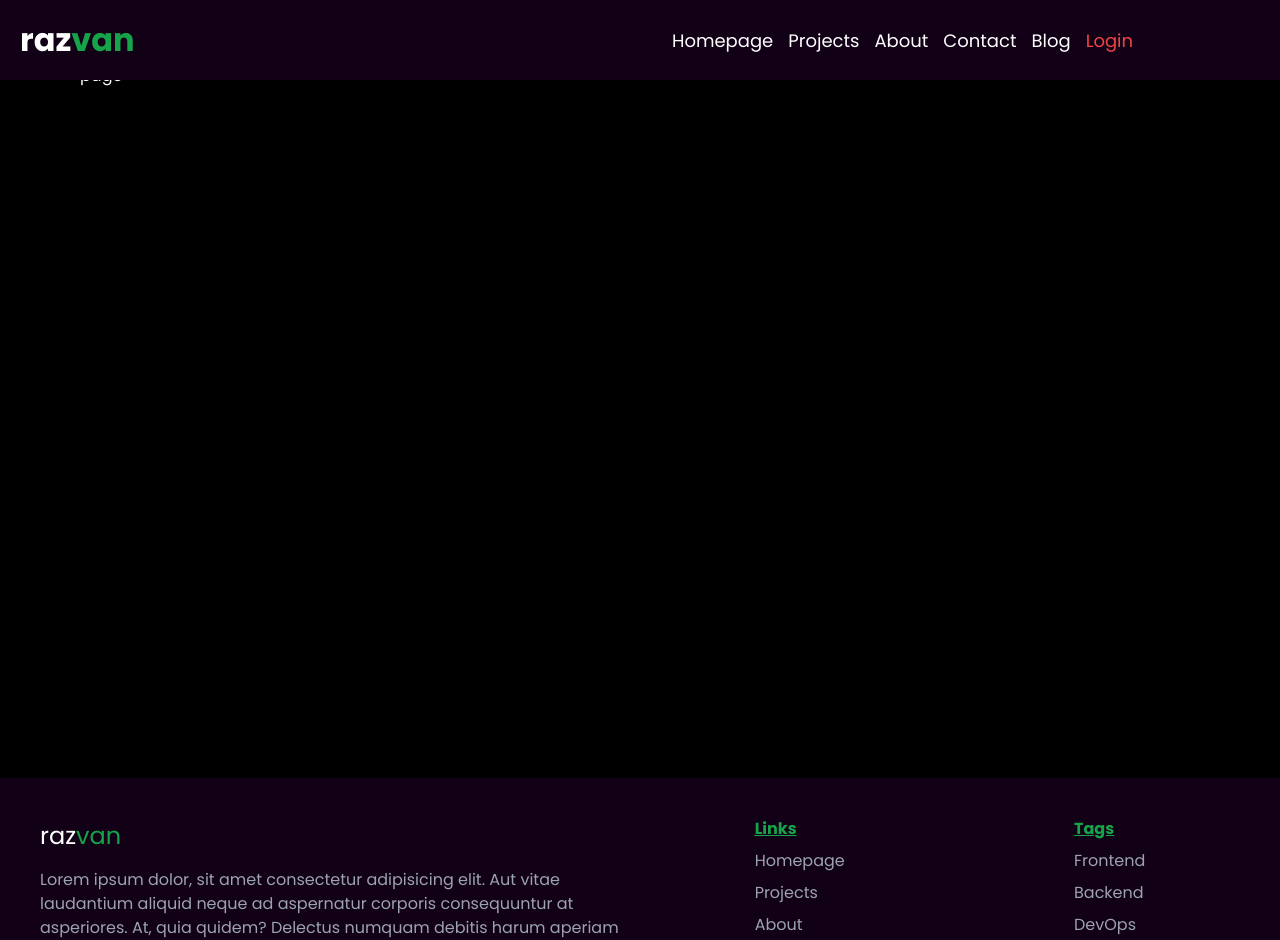
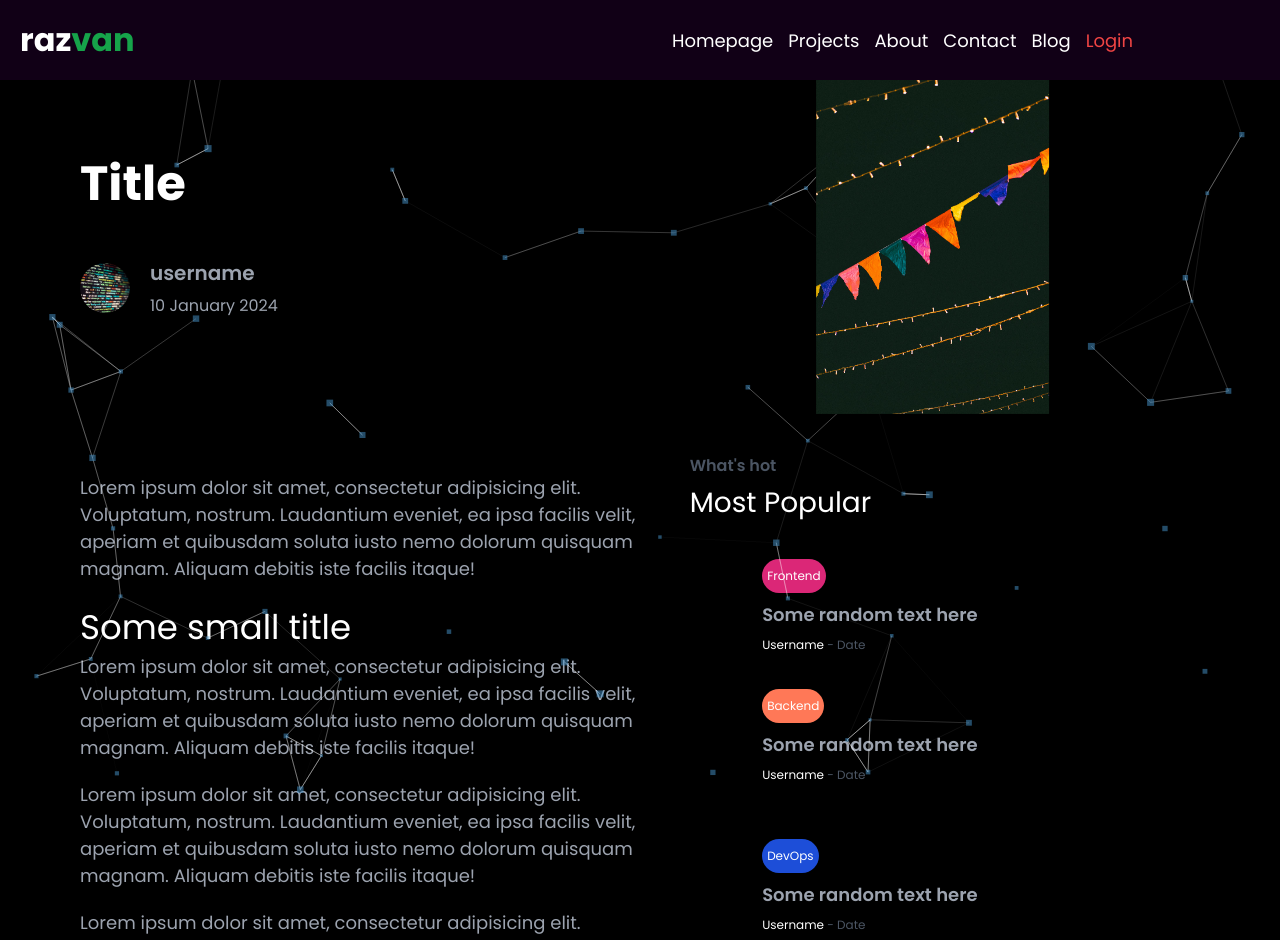
Before and after one commit to Rzvone/blogfolioc, a Next.js app: page /about in a window 1280 px wide. Shown: the top 940 px of the page. Built offline with nearby package versions, Linux system fonts and the light colour scheme.

Commit message:
added single post and comment design

```diff
--- a/src/app/[slug]/page.tsx
+++ b/src/app/[slug]/page.tsx
@@ -1,9 +1,63 @@
+'use client'
+
+import Comments from '@/components/comments/Comments'
+import Menu from '@/components/menu/Menu'
+import ParticleBlog from '@/components/particles/ParticleBlog'
+import Image from 'next/image'
 import React from 'react'
 
 const SinglePage = () => {
   return (
-    <div className='min-h-[88vh] mx-auto ml-20 mr-20 text-white mt-[8vh]'>
-        page
+    <div className='mx-auto md:mx-20 text-white mt-[8vh] select-none sm:mx-10 xs:mx-10 2xs:mx-10 3xs:mx-10'>
+      <ParticleBlog />
+      <div className='flex items-center gap-[50px] z-[10000000]'>
+        <div className='textContainer flex-1'>
+          <h1 className='text-5xl font-bold mb-[50px]'>Title</h1>
+          <div className='flex items-center gap-5'>
+            <div className=''>
+              <Image src="/images/images/code.jpg" alt="avatar" width={50} height={50} className='rounded-full object-cover w-[50px] h-[50px]' draggable={false}/>
+            </div>
+            <div className='flex flex-col gap-1.5 text-gray-400'>
+              <span className='text-[20px] font-semibold'>username</span>
+              <span className='date'>10 January 2024</span>
+            </div>
+          </div>
+        </div>
+        <div className='flex-1 relative'>
+          <Image src="/images/images/style.png" alt="" width={200} height={200} className='object-cover h-[350px] w-auto mx-auto md:block sm:hidden xs:hidden 2xs:hidden 3xs:hidden' draggable={false} />
+        </div>
+      </div>
+      <div className='flex gap-10'>
+        <div className='flex-5 mt-[60px]'>
+          <div className="description">
+            <p className='article-p'>
+              Lorem ipsum dolor sit amet, consectetur adipisicing elit. Voluptatum, nostrum.
+              Laudantium eveniet, ea ipsa facilis velit, aperiam et quibusdam soluta iusto
+              nemo dolorum quisquam magnam. Aliquam debitis iste facilis itaque!
+            </p>
+            <h2 className='text-[34px]'>Some small title</h2>
+            <p className='article-p'>
+              Lorem ipsum dolor sit amet, consectetur adipisicing elit. Voluptatum, nostrum.
+              Laudantium eveniet, ea ipsa facilis velit, aperiam et quibusdam soluta iusto
+              nemo dolorum quisquam magnam. Aliquam debitis iste facilis itaque!
+            </p>
+            <p className='article-p'>
+              Lorem ipsum dolor sit amet, consectetur adipisicing elit. Voluptatum, nostrum.
+              Laudantium eveniet, ea ipsa facilis velit, aperiam et quibusdam soluta iusto
+              nemo dolorum quisquam magnam. Aliquam debitis iste facilis itaque!
+            </p>
+            <p className='article-p'>
+              Lorem ipsum dolor sit amet, consectetur adipisicing elit. Voluptatum, nostrum.
+              Laudantium eveniet, ea ipsa facilis velit, aperiam et quibusdam soluta iusto
+              nemo dolorum quisquam magnam. Aliquam debitis iste facilis itaque!
+            </p>
+          </div>
+          <div className='comment'>
+            <Comments />
+          </div>
+        </div>
+        <Menu />
+      </div>
     </div>
   )
 }
--- a/src/app/blog/page.tsx
+++ b/src/app/blog/page.tsx
@@ -1,12 +1,17 @@
+
+'use client'
 import CardList from '@/components/cardList/CardList'
 import Menu from '@/components/menu/Menu'
+import MenuCategories from '@/components/menuCategories/MenuCategories'
+import ParticleBlog from '@/components/particles/ParticleBlog'
 import React from 'react'
 
 const Blog = () => {
   return (
     <div className='min-h-[88vh] mx-auto ml-20 mr-20 text-white mt-[8vh]'>
+      <ParticleBlog />
         <h1 className='bg-pink-700 px-2 py-2.5 text-center rounded-lg'>Blogg categorie</h1>
-        <div className='flex gap-[50px] mt-10'>
+        <div className='flex gap-[50px] mt-10 mx-5'>
             <CardList />
             <Menu />
         </div>
--- a/src/app/globals.css
+++ b/src/app/globals.css
@@ -20,7 +20,7 @@
 
 body {
   color: white;
-  background: black;
+  background-color: black;
 }
 
 /* scrollbar */
@@ -142,4 +142,11 @@ body::-webkit-scrollbar {
   .footer-link {
     @apply hover:text-green-400 text-gray-400
   }
+
+
+  /* article */
+
+  .article-p {
+    @apply text-[18px] text-gray-400 mb-5
+  }
 }
--- /dev/null
+++ b/src/components/comments/Comments.tsx
@@ -0,0 +1,62 @@
+import Image from 'next/image'
+import Link from 'next/link'
+
+const Comments = () => {
+
+    const status = "authenticated"
+
+
+  return (
+    <div className='mt-10 select-none'>
+        <h1 className="text-3xl text-gray-300 mb-8">Comments</h1>
+        {status === "authenticated" ? (
+            <div className='flex flex-wrap center justify-between gap-8 mb-10'>
+                <textarea name='comment' id='comment' cols={30} rows={10} className='w-full bg-gray-800 p-2 rounded-lg resize-none mt-5' placeholder='Write a comment...'></textarea>
+                <button className='bg-gray-800 py-4 px-5 hover:bg-gray-200 hover:text-black rounded-lg font-semibold'>Comment</button>
+            </div>
+        ) : (
+            <Link href='/login'>Login to comment</Link>
+        )}
+        <div className='mb-10'>
+            <div className='mb-10'>
+                <div className='flex items-center gap-5 mb-5'>
+                    <Image src='/images/images/style.png' width={50} height={50} alt='user avatar' className='rounded-full w-[50px] h-[50px] object-cover' draggable={false} />
+                    <div className='flex flex-col gap-1.25 text-gray-400'>
+                        <span className='font-semibold'>username</span>
+                        <span className='text-[14px]'>11 January 2024</span>
+                    </div>
+                </div>
+                <p className='text-[18px]'>
+                    Lorem ipsum dolor sit amet consectetur adipisicing elit. Quos, laborum. Lorem ipsum dolor sit amet consectetur adipisicing elit. Quos, laborum.
+                </p>
+            </div>
+            <div className='mb-10'>
+                <div className='flex items-center gap-5 mb-5'>
+                    <Image src='/images/images/style.png' width={50} height={50} alt='user avatar' className='rounded-full w-[50px] h-[50px] object-cover' draggable={false} />
+                    <div className='flex flex-col gap-1.25 text-gray-400'>
+                        <span className='font-semibold'>username</span>
+                        <span className='text-[14px]'>11 January 2024</span>
+                    </div>
+                </div>
+                <p className='text-[18px]'>
+                    Lorem ipsum dolor sit amet consectetur adipisicing elit. Quos, laborum. Lorem ipsum dolor sit amet consectetur adipisicing elit. Quos, laborum.
+                </p>
+            </div>
+            <div className='mb-10'>
+                <div className='flex items-center gap-5 mb-5'>
+                    <Image src='/images/images/style.png' width={50} height={50} alt='user avatar' className='rounded-full w-[50px] h-[50px] object-cover' draggable={false} />
+                    <div className='flex flex-col gap-1.25 text-gray-400'>
+                        <span className='font-semibold'>username</span>
+                        <span className='text-[14px]'>11 January 2024</span>
+                    </div>
+                </div>
+                <p className='text-[18px]'>
+                    Lorem ipsum dolor sit amet consectetur adipisicing elit. Quos, laborum. Lorem ipsum dolor sit amet consectetur adipisicing elit. Quos, laborum.
+                </p>
+            </div>
+        </div>
+    </div>
+  )
+}
+
+export default Comments
--- a/src/components/footer/Footer.tsx
+++ b/src/components/footer/Footer.tsx
@@ -35,16 +35,16 @@ const Footer = () => {
         <div className='flex flex-col gap-2'>
           <span className='font-bold text-green-600 underline'>Links</span>
           <Link href='/' className='footer-link'>Homepage</Link>
-          <Link href='/' className='footer-link'>Projects</Link>
-          <Link href='/' className='footer-link'>About</Link>
-          <Link href='/' className='footer-link'>Contact</Link>
-          <Link href='/' className='footer-link'>Blog</Link>
+          <Link href='/projects' className='footer-link'>Projects</Link>
+          <Link href='/about' className='footer-link'>About</Link>
+          <Link href='/contact' className='footer-link'>Contact</Link>
+          <Link href='/blog' className='footer-link'>Blog</Link>
         </div>
         <div className='flex flex-col gap-2'>
           <span className='font-bold text-green-600 underline'>Tags</span>
-          <Link href='/' className='footer-link'>Frontend</Link>
-          <Link href='/' className='footer-link'>Backend</Link>
-          <Link href='/' className='footer-link'>DevOps</Link>
+          <Link href='/frontend' className='footer-link'>Frontend</Link>
+          <Link href='/backend' className='footer-link'>Backend</Link>
+          <Link href='/devops' className='footer-link'>DevOps</Link>
         </div>
       </div>
     </div>
--- a/src/components/menuCategories/MenuCategories.tsx
+++ b/src/components/menuCategories/MenuCategories.tsx
@@ -3,7 +3,7 @@ import React from 'react'
 
 const MenuCategories = () => {
   return (
-    <div className='mt-[35px] mb-[60px] flex wrap gap-10 '>
+    <div className='mt-[35px] mb-[60px] flex wrap gap-10'>
         <Link
             href="/blog?cat=frontend"
             className='menuCategories bg-pink-700 w-full z-[1000] hover:bg-pink-400 hover:text-black'
--- /dev/null
+++ b/src/components/particles/ParticleBlog.tsx
@@ -0,0 +1,99 @@
+import { useCallback } from "react";
+import type { Container, Engine } from "tsparticles-engine";
+import Particles from "react-tsparticles";
+import { loadSlim } from "tsparticles-slim";
+
+const ParticleBlog = () => {
+  const particlesInit = useCallback(async (engine: Engine) => {
+    console.log(engine);
+    await loadSlim(engine);
+  }, []);
+
+  const particlesLoaded = useCallback(
+    async (container: Container | undefined) => {
+      await console.log(container);
+    },
+    []
+  );
+
+  return (
+    <div>
+      <Particles
+        id="tsparticles"
+        init={particlesInit}
+        loaded={particlesLoaded}
+        options={{
+          background: {
+            // color: {
+            //     value: '#000',
+            // },
+          },
+          fpsLimit: 120,
+          interactivity: {
+            events: {
+              onClick: {
+                enable: true,
+                mode: "push",
+              },
+              onHover: {
+                enable: true,
+                mode: "repulse",
+              },
+              resize: true,
+            },
+            modes: {
+              push: {
+                quantity: 4,
+              },
+              repulse: {
+                distance: 200,
+                duration: 0.4,
+              },
+            },
+          },
+          particles: {
+            color: {
+              value: "#4997d0",
+            },
+            links: {
+              color: "#ffffff",
+              distance: 120,
+              enable: true,
+              opacity: 0.5,
+              width: 1,
+            },
+            move: {
+              direction: "none",
+              enable: true,
+              outModes: {
+                default: "bounce",
+              },
+              random: false,
+              speed: 4,
+              straight: false,
+            },
+            number: {
+              density: {
+                enable: true,
+                area: 800,
+              },
+              value: 60,
+            },
+            opacity: {
+              value: 0.5,
+            },
+            shape: {
+              type: "square",
+            },
+            size: {
+              value: { min: 2, max: 5 },
+            },
+          },
+          detectRetina: true,
+        }}
+      />
+    </div>
+  );
+};
+
+export default ParticleBlog;
```
Also changed, not shown: src/app/layout.tsx (+4 -3 lines).
